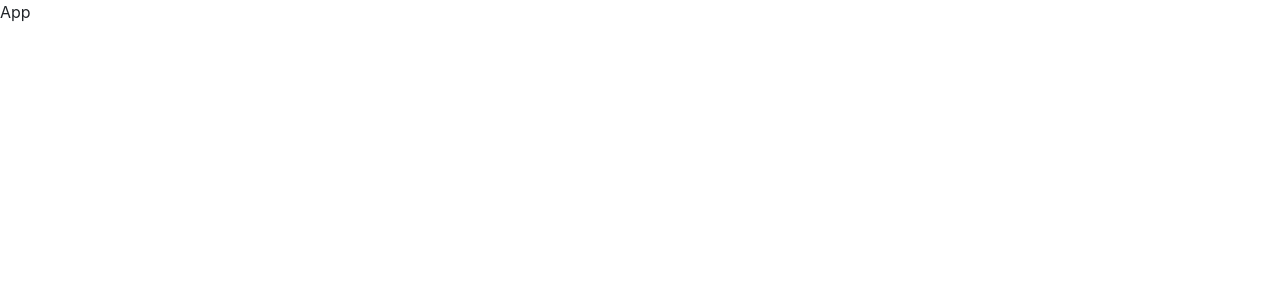
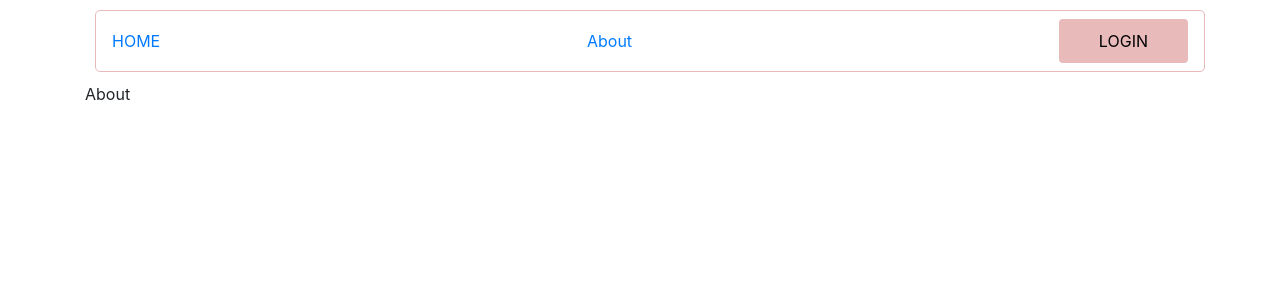
Before and after one commit to KaterinaHajdari/events, a React (Create React App) app in the folder EventsAgencyClient/: page /about in a window 1280 px wide. Shown: the top 300 px of the page. Built offline with nearby package versions, Linux system fonts and the light colour scheme.

Commit message:
First Changes

```diff
--- a/EventsAgencyClient/package.json
+++ b/EventsAgencyClient/package.json
@@ -12,6 +12,7 @@
     "react-redux": "^7.2.1",
     "react-router-dom": "^5.2.0",
     "react-scripts": "3.4.1",
+    "reactstrap": "^8.5.1",
     "redux": "^4.0.5"
   },
   "scripts": {
--- /dev/null
+++ b/EventsAgencyClient/src/components/About.js
@@ -0,0 +1,18 @@
+import React from 'react';
+
+const About=()=>{
+
+const photoStyle={
+width:"100%",
+height:"100%",
+margin:"20px 0px 0px 10px",
+borderRadius: "10px"
+
+}
+return(
+<div>
+About
+</div>
+)
+}
+export default About;
--- a/EventsAgencyClient/src/components/App.js
+++ b/EventsAgencyClient/src/components/App.js
@@ -1,12 +1,17 @@
 import React from 'react';
 import {BrowserRouter} from 'react-router-dom';
 
+import Header from './Header'
 
 const App=()=>{
-    return (
-    <div>
-        App
-    </div>
-    )
+return (
+<div>
+<BrowserRouter>
+<div>
+<Header />
+</div>
+</BrowserRouter>
+</div>
+)
 }
 export default App;
--- a/EventsAgencyClient/src/components/Header.js
+++ b/EventsAgencyClient/src/components/Header.js
@@ -2,7 +2,7 @@ import React from "react";
 import { Link, Route } from "react-router-dom";
 import About from "./About";
 import { Navbar, Button } from "reactstrap";
-import Events from "./Events";
+
 class Header extends React.Component {
   render() {
     const buttonStyle = {
@@ -25,11 +25,11 @@ class Header extends React.Component {
         <Navbar style={navbarStyle}>
           <Link to="/">HOME</Link>
           <Link to="/about">About</Link>
-          <Link to="/events">Events</Link>
+
           <Button style={buttonStyle}>LOGIN</Button>{" "}
         </Navbar>
         <Route path="/about" component={About} />
-        <Route path="/events" component={Events} />
+
       </div>
     );
   }
```
Also changed, not shown: 1 other file (tests, documents, lock files or other folders).
